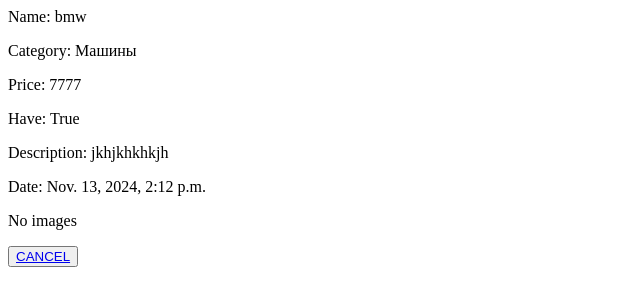
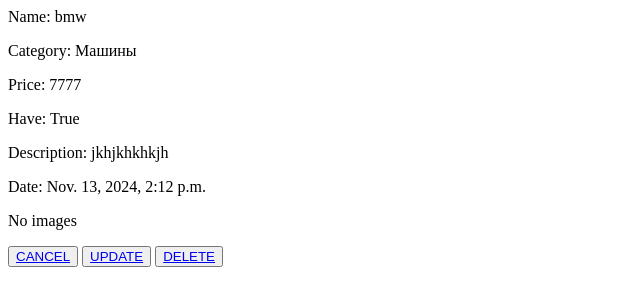
Before and after one commit to SalahidinAI/django_tem, a Django app: page /1/ in a window 1280 px wide. Shown: the top 306 px of the page, without its empty margins (0-640 px from the left). Run offline with Django 5.2, Linux system fonts and the light colour scheme; data comes from the database, SQL or seed files in the repository; both versions use the stored data as it was after the commit.

Commit message:
all three django templates lessons are finished

```diff
--- a/store/templates/product_detail.html
+++ b/store/templates/product_detail.html
@@ -11,3 +11,5 @@
 {% endif %}
 
 <button><a href="{% url 'product_list' %}">CANCEL</a></button>
+<button><a href="{% url 'product_update' product.pk %}">UPDATE</a></button>
+<button><a href="{% url 'product_delete' product.pk %}">DELETE</a></button>
--- a/store/urls.py
+++ b/store/urls.py
@@ -4,5 +4,7 @@
 urlpatterns = [
     path('', ProductListView.as_view(), name='product_list'),
     path('<int:pk>/', ProductDetailView.as_view(), name='product_detail'),
-    path('create/', ProductCreateView.as_view(), name='product_create')
+    path('create/', ProductCreateView.as_view(), name='product_create'),
+    path('<int:pk>/update/', ProductUpdateView.as_view(), name='product_update'),
+    path('<int:pk>/delete/', ProductDeleteView.as_view(), name='product_delete')
 ]
--- a/store/views.py
+++ b/store/views.py
@@ -1,5 +1,5 @@
 from .models import Product
-from django.views.generic import ListView, DetailView, CreateView
+from django.views.generic import ListView, DetailView, CreateView, UpdateView, DeleteView
 from .forms import ProductForm
 from django.urls import reverse_lazy
 
@@ -20,3 +20,16 @@
     template_name = 'product_create.html'
     form_class = ProductForm
     success_url = reverse_lazy('product_list')
+
+
+class ProductUpdateView(UpdateView):
+    queryset = Product.objects.all()
+    template_name = 'product_update.html'
+    form_class = ProductForm
+    success_url = reverse_lazy('product_list')
+
+
+class ProductDeleteView(DeleteView):
+    queryset = Product.objects.all()
+    template_name = 'product_delete.html'
+    success_url = reverse_lazy('product_list')
```
Also changed, not shown: store/templates/product_delete.html (added, +10 -0 lines), store/templates/product_update.html (added, +10 -0 lines), db.sqlite3.
